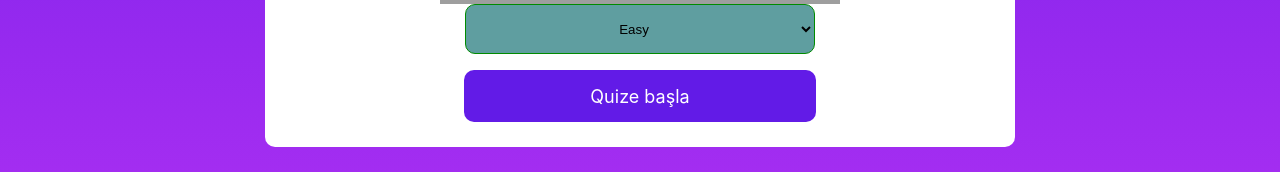
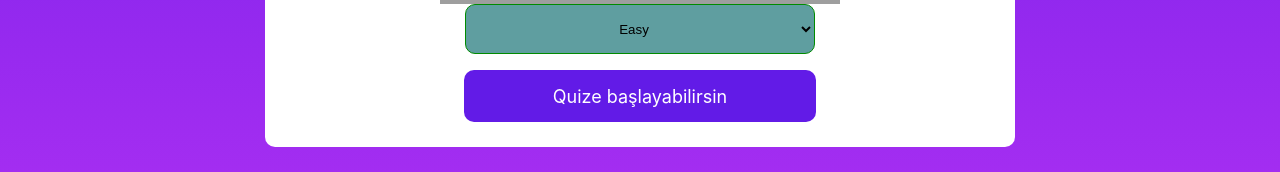
Before and after one commit to mfokumus/react_quiz_application, a React (Create React App) app: page / in a window 1280 px wide. Shown: the part 487-659 px from the top of the page. Built offline with nearby package versions, Linux system fonts and the light colour scheme; grey boxes are pictures that could not be loaded.

Commit message:
introduce

```diff
--- a/src/pages/introduce/Introduce.jsx
+++ b/src/pages/introduce/Introduce.jsx
@@ -22,7 +22,7 @@ const Introduce = () => {
       <div className="introduce-container">
         <img src="https://encrypted-tbn0.gstatic.com/images?q=tbn:ANd9GcQ_Bkx-bV8Y7oosGWM6rxIzAZdNyqNw1QaZKw&usqp=CAU" alt="" />
         <Dropdown data={difficulty} setDifficultyChange={setDifficultyChange}/>
-        <div onClick={startQuiz} className='introduce-btn'>Quize başla</div>
+        <div onClick={startQuiz} className='introduce-btn'>Quize başlayabilirsin</div>
       </div>
     </div>
   )
```
